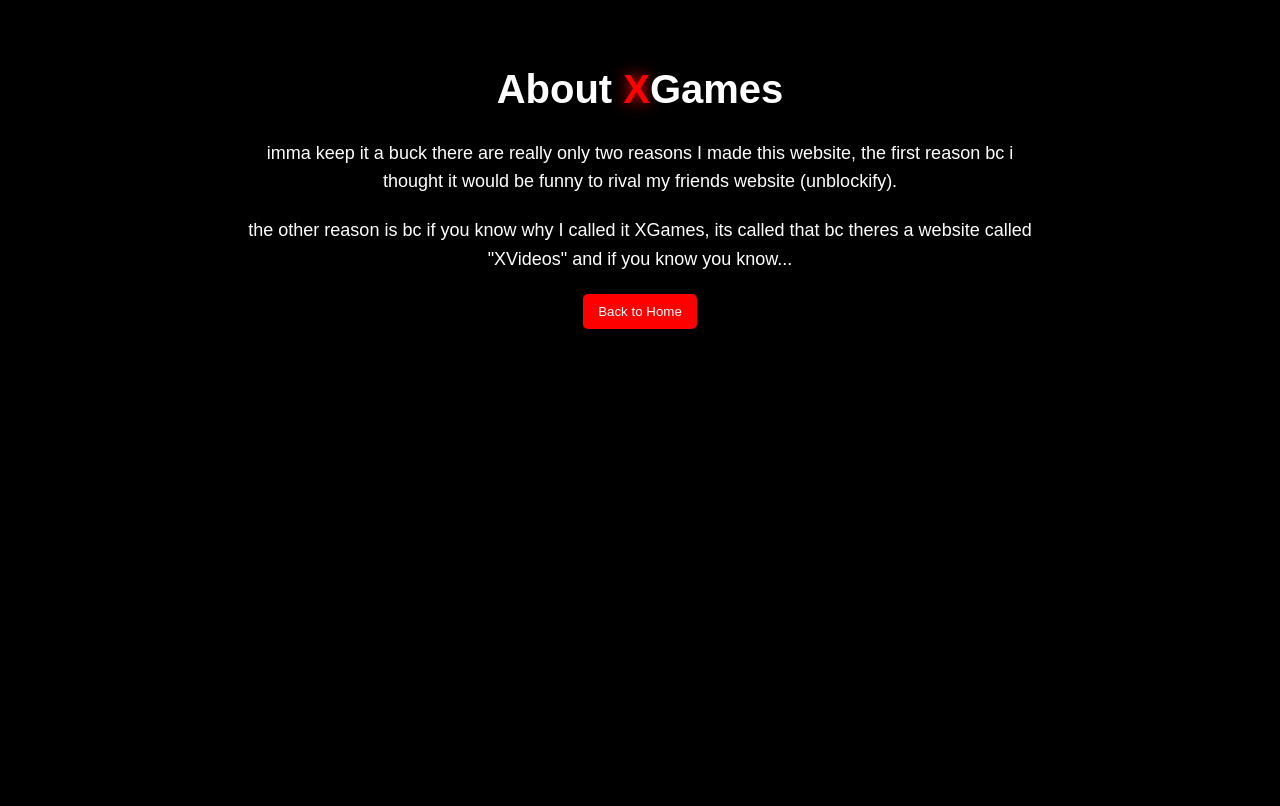
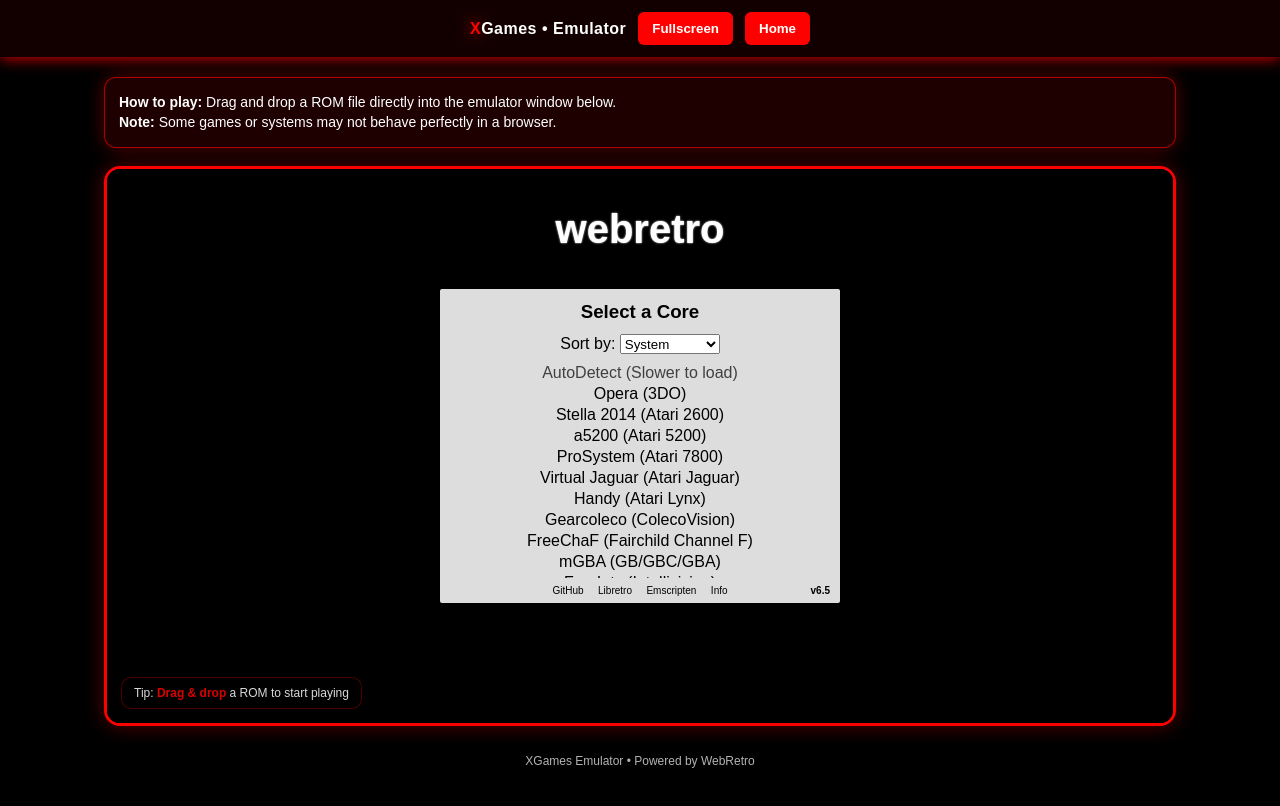
Before and after one commit to Ketchupsupercool/XGames, a website: page other pages/emulator.html in a window 1280 px wide. Drawn offline with Linux system fonts and the light colour scheme; no server answers.

Commit message:
Update emulator.html

```diff
--- a/other pages/emulator.html
+++ b/other pages/emulator.html
@@ -1,75 +1,179 @@
 <!DOCTYPE html>
-<html>
+<html lang="en">
 <head>
-    <title>About - XGames</title>
+  <meta charset="UTF-8" />
+  <title>Emulator • XGames</title>
 
   <link rel="icon" href="/icons/favicon.ico">
   <link rel="icon" type="image/png" href="/icons/favicon.png">
   <link rel="icon" type="image/svg+xml" href="/icons/favicon.svg">
 
+<meta name="viewport" content="width=device-width, initial-scale=1.0"/>
       <style>
-        body {
-            margin: 0;
-            font-family: Arial, sans-serif;
-            background-color: black;
-            color: white;
-            text-align: center;
+    :root{
+      --x-red:#ff0000;
+      --border: rgba(255,0,0,0.65);
+      --glow: rgba(255,0,0,0.35);
     }
 
-        .container {
-            padding: 40px;
+    *{ box-sizing:border-box; }
+
+    body{
+      margin:0;
+      font-family: Arial, sans-serif;
+      color:#fff;
+      background:#000;
+      overflow-y:auto;
     }
 
-        h1 {
-            font-size: 40px;
+    a{ color:inherit; text-decoration:none; }
+
+    /* Top bar */
+    .topbar{
+      position:sticky;
+      top:0;
+      z-index:10;
+      background:rgba(20,0,0,0.95);
+      padding:12px 10px;
+      box-shadow:0 0 15px var(--x-red);
+      display:flex;
+      gap:12px;
+      justify-content:center;
+      align-items:center;
+      flex-wrap:wrap;
     }
 
-        .red-x {
-            color: red;
-            text-shadow: 0 0 15px red;
+    .brand{
+      font-weight:bold;
+      letter-spacing:.5px;
+    }
+    .brand .x{
+      color:var(--x-red);
+      text-shadow:0 0 15px var(--x-red);
     }
 
-        p {
-            max-width: 800px;
-            margin: 20px auto;
-            font-size: 18px;
-            line-height: 1.6;
+    button{
+      background:var(--x-red);
+      color:#fff;
+      border:none;
+      border-radius:6px;
+      padding:9px 14px;
+      cursor:pointer;
+      font-weight:bold;
+    }
+    button:hover{
+      background:darkred;
+      box-shadow:0 0 10px var(--x-red);
     }
 
-        button {
-            padding: 10px 15px;
-            border: none;
-            background: red;
-            color: white;
-            border-radius: 5px;
-            cursor: pointer;
+    /* Page content */
+    .content{
+      max-width:1100px;
+      margin:0 auto;
+      padding:20px 14px 40px;
+      display:flex;
+      flex-direction:column;
+      gap:18px;
     }
 
-        button:hover {
-            background: darkred;
-            box-shadow: 0 0 10px red;
+    .info{
+      background: rgba(255,0,0,0.12);
+      border:1px solid var(--border);
+      border-radius:12px;
+      padding:14px;
+      box-shadow:0 0 18px var(--glow);
+      font-size:14px;
+      line-height:1.45;
+    }
+
+    /* Emulator container */
+    .emu-shell{
+      width:100%;
+      height:70vh;
+      min-height:420px;
+      border:3px solid var(--x-red);
+      border-radius:16px;
+      overflow:hidden;
+      background:#000;
+      box-shadow:0 0 20px var(--glow);
+      position:relative;
+    }
+
+    iframe{
+      width:100%;
+      height:100%;
+      border:0;
+      background:#000;
+    }
+
+    .overlay{
+      position:absolute;
+      left:14px;
+      bottom:14px;
+      padding:8px 12px;
+      border-radius:10px;
+      border:1px solid rgba(255,0,0,0.35);
+      background: rgba(0,0,0,0.55);
+      font-size:12px;
+      opacity:0.85;
+      pointer-events:none;
+    }
+    .overlay b{ color:var(--x-red); }
+
+    footer{
+      text-align:center;
+      opacity:0.7;
+      font-size:12px;
+      margin-top:10px;
     }
   </style>
 </head>
 
 <body>
 
-<div class="container">
-    <h1>About <span class="red-x">X</span>Games</h1>
+  <div class="topbar">
+    <div class="brand"><span class="x">X</span>Games • Emulator</div>
+    <button id="fullscreenBtn">Fullscreen</button>
+    <a href="/index.html"><button>Home</button></a>
+  </div>
 
-    <p>
-	imma keep it a buck there are really only two reasons I made this website, the first reason bc i thought it would be funny to rival my friends website (unblockify).
-    </p>
+  <div class="content">
+    <div class="info">
+      <b>How to play:</b> Drag and drop a ROM file directly into the emulator window below.
+      <br>
+      <b>Note:</b> Some games or systems may not behave perfectly in a browser.
+    </div>
 
-    <p>
-        the other reason is bc if you know why I called it XGames, its called that bc theres a website called "XVideos" and if you know you know...
-    </p>
+    <div class="emu-shell" id="emuShell">
+      <iframe src="/webretro/index.html" allowfullscreen></iframe>
+      <div class="overlay">Tip: <b>Drag &amp; drop</b> a ROM to start playing</div>
+    </div>
 
-   <a href="../index.html">
-       <button>Back to Home</button>
-   </a>
+    <footer>
+      XGames Emulator • Powered by WebRetro
+    </footer>
+  </div>
 
-</div>
+  <script>
+    const fsBtn = document.getElementById("fullscreenBtn");
+    const emuShell = document.getElementById("emuShell");
+
+    fsBtn.addEventListener("click", () => {
+      if (!document.fullscreenElement) {
+        emuShell.requestFullscreen?.();
+        fsBtn.textContent = "Exit Fullscreen";
+      } else {
+        document.exitFullscreen?.();
+        fsBtn.textContent = "Fullscreen";
+      }
+    });
+
+    document.addEventListener("fullscreenchange", () => {
+      if (!document.fullscreenElement) {
+        fsBtn.textContent = "Fullscreen";
+      }
+    });
+  </script>
 
 </body>
 </html>
```
Lines whose indentation alone changed are shown as unchanged.
